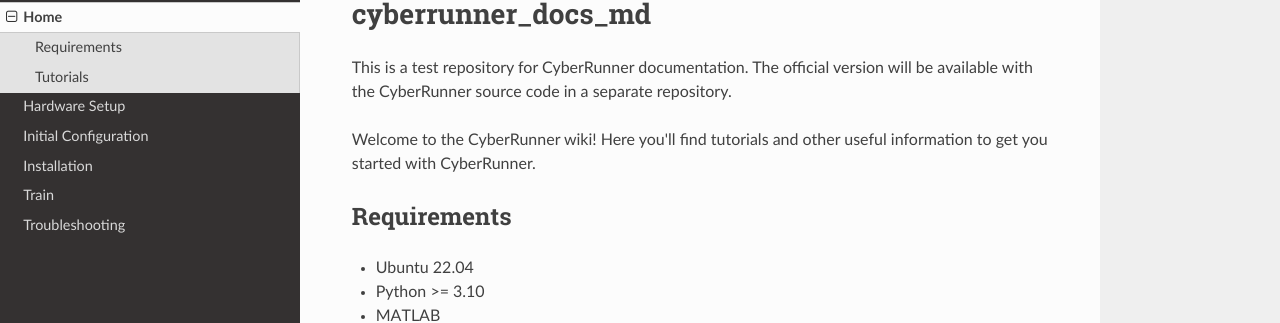
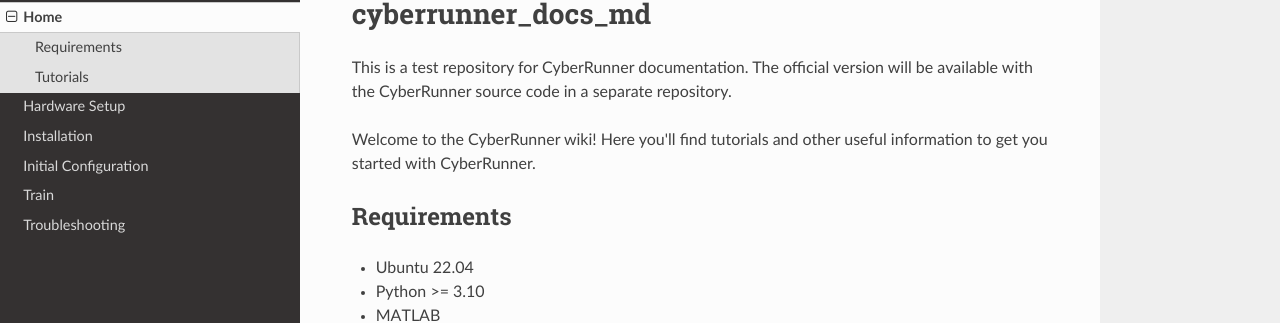
Before and after one commit to ckoethz/cyberrunner_docs_md, an MkDocs documentation site: the page built from docs/index.md, in a window 1280 px wide. Shown: the part 104-427 px from the top of the page. Built offline with MkDocs 1.6.1, drawn with Linux system fonts in a browser that asks for light colours; nearby versions of some CDN libraries; some of the changed lines change nothing that is shown.

Commit message:
Updated links on home page and fixed page order

```diff
--- a/docs/index.md
+++ b/docs/index.md
@@ -11,11 +11,11 @@
 
 ## Tutorials
 
-* [Hardware Setup](Hardware-Setup): Build your own CyberRunner robot.
-* [Installation](Installation): Install all necessary dependencies and the CyberRunner software stack.
-* [Initial Configuration](Initial-Configuration): Calibrate the camera and configure the motors.
-* [Train](Train): Let CyberRunner learn to play the labyrinth game.
-* [Troubleshooting](Troubleshooting): Fix common issues.
+* [Hardware Setup](01_hardware_setup): Build your own CyberRunner robot.
+* [Installation](02_installation): Install all necessary dependencies and the CyberRunner software stack.
+* [Initial Configuration](03_initial_config): Calibrate the camera and configure the motors.
+* [Train](04_train): Let CyberRunner learn to play the labyrinth game.
+* [Troubleshooting](05_troubleshooting): Fix common issues.
 
 !!! note
 
--- a/mkdocs.yml
+++ b/mkdocs.yml
@@ -17,7 +17,7 @@
 nav:
   - 'Home': 'index.md'
   - 'Hardware Setup': '01_hardware_setup.md'
-  - 'Initial Configuration': '02_initial_config.md'
-  - 'Installation': '03_installation.md'
+  - 'Installation': '02_installation.md'
+  - 'Initial Configuration': '03_initial_config.md'
   - 'Train': '04_train.md'
   - 'Troubleshooting': '05_troubleshooting.md'
```
Also changed, not shown: docs/02_installation.md (renamed from docs/03_installation.md), docs/03_initial_config.md (renamed from docs/02_initial_config.md).
